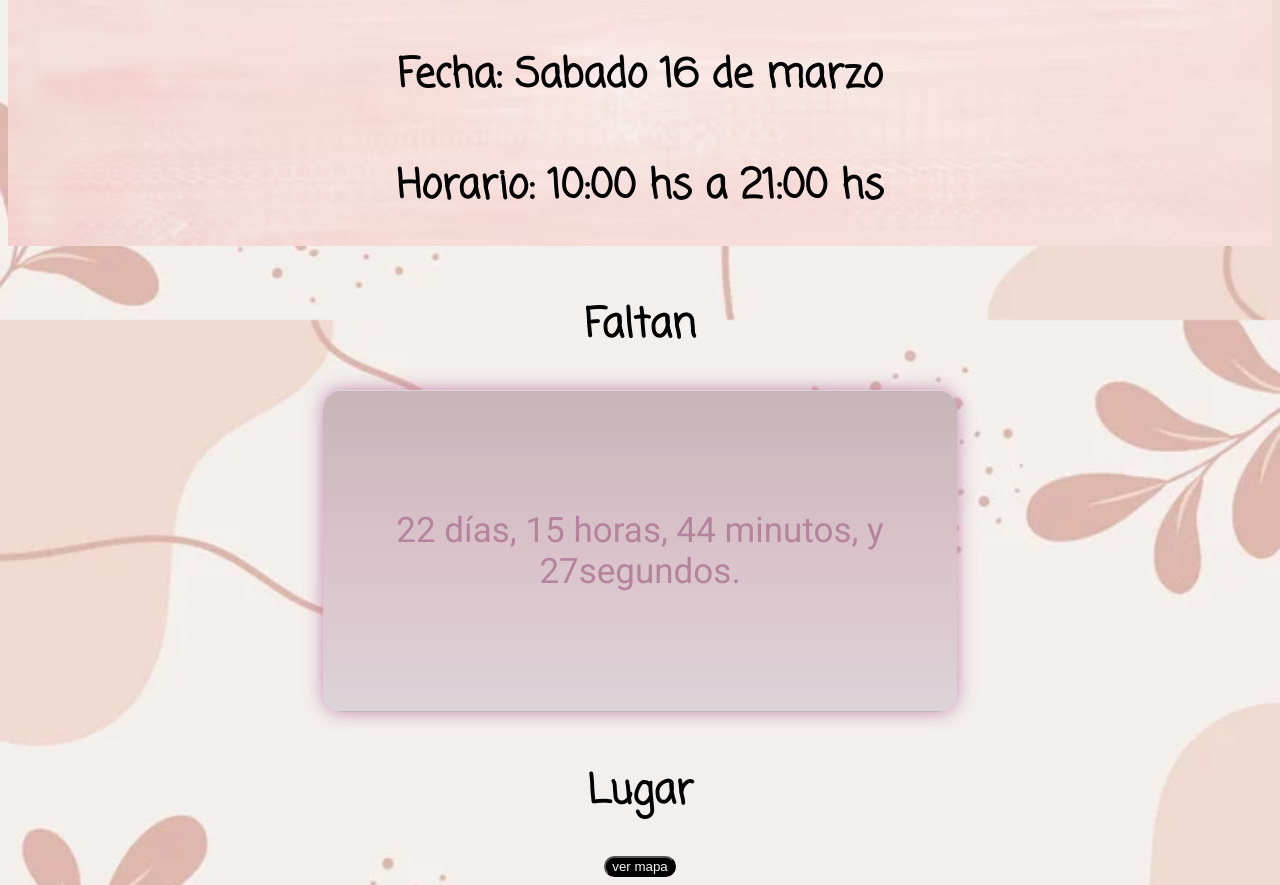
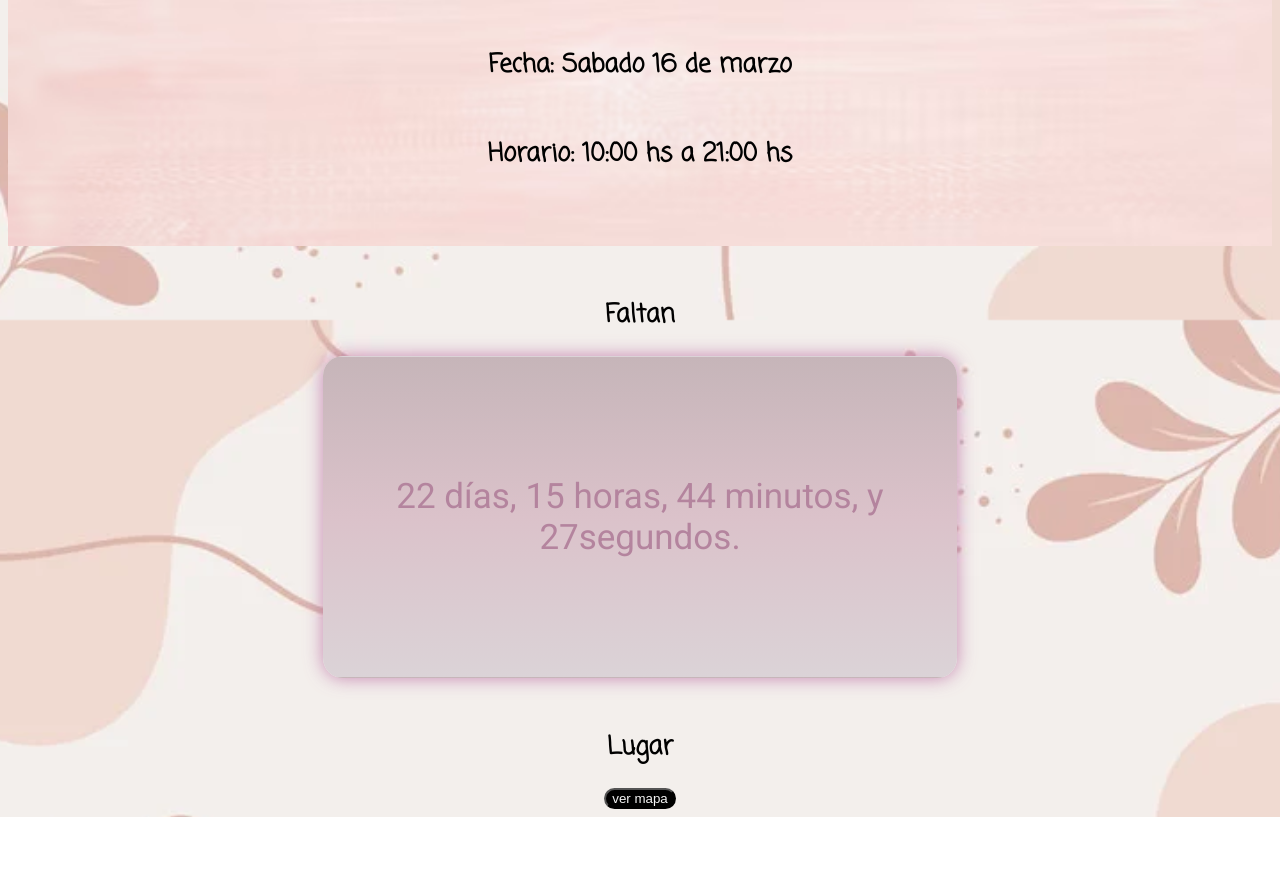
Before and after one commit to antonellatemu/invitacion-digital, a plain HTML site: page index.html in a window 1280 px wide. Shown: the part 480-1365 px from the top of the page. After the commit the page ends 1297 px from the top, so only its background shows below. Drawn offline with Linux system fonts and the light colour scheme; a web font is replaced by a local one.

Commit message:
sexto commit

```diff
--- a/index.html
+++ b/index.html
@@ -12,13 +12,13 @@
 </head>
 <body>
     <div class="row">
-        <div class="col-sm">
+        <div class="col-12,.col-sm">
             <div class="sesenta"><h1>¡¡Te invito a festejar mis 60!!</h1></div>
 
         </div>
     </div>
     <div class="row">
-        <div class="col-sm">
+        <div class=".col-12,.col-sm">
             <div class="horario">
                 <div class="Fecha"> <h2>Fecha: Sabado 16 de marzo</h2>
                     <h2> Horario: 10:00 hs a 21:00 hs</h2></div>
@@ -31,7 +31,7 @@
         </div>
     </div>
     <div class="row">
-        <div class="col-sm">
+        <div class=".col-12,.col-sm">
             <h2 id="lugar">
                 Lugar
             </h2>
--- a/style.css
+++ b/style.css
@@ -38,9 +38,7 @@ h1{
     margin-top: 200px;
     height: 250px;
     display: grid;
-    display: grid;
-    grid-template-columns: repeat(auto-fit, minmax(200px, 1fr));
-    grid-gap: 20px;
+    min-width: 250px;
 }
 .fecha{
     margin-top: 100px;
@@ -51,12 +49,14 @@ h1{
     justify-content: center;
     align-items: center;
     height: 200px;
+    min-width: 200px;
 }
 h2{
     font-family: "Coming Soon", cursive;
-    font-size: 40px;
+    font-size: 25px;
     text-align: center;
     margin-top: 50px;
+    min-width: 250px;
 }
 #contador{
     text-align: center;
@@ -77,6 +77,7 @@ h2{
     box-shadow: 0px 0px 10px 0px rgba(136, 133, 133, 0.75);
     margin: auto;
     animation: pulse 2s infinite alternate; /* Aplicamos la animación llamada "pulse" */
+    min-width: 300px;
 }
 
 @keyframes pulse {
```
